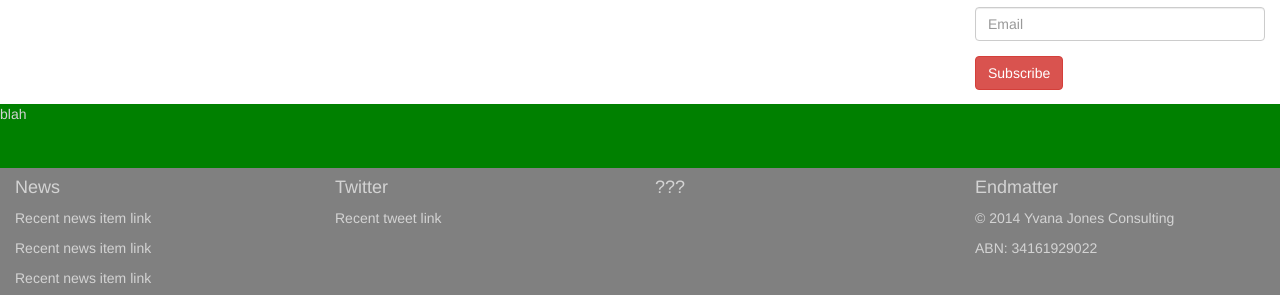
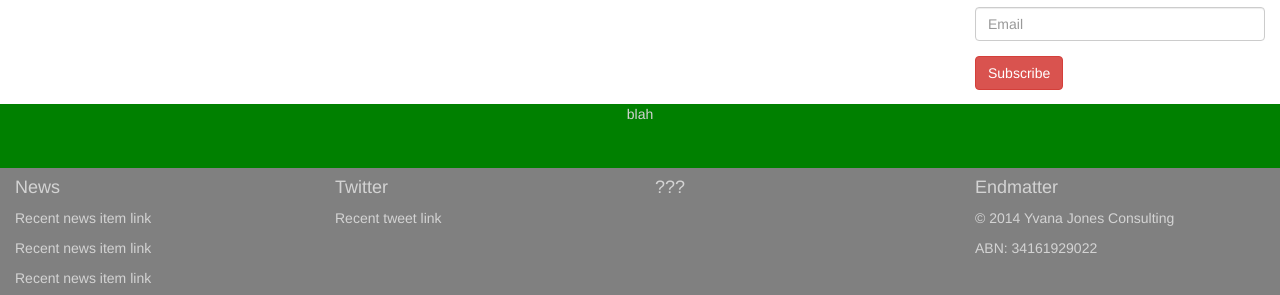
Before and after one commit to idm/idm.github.io, a Jekyll site: the page built from yjc/policy.md, in a window 1280 px wide. Shown: the part 776-1071 px from the top of the page. Built offline with Jekyll 4.4.1, drawn with Linux system fonts in a browser that asks for light colours; nearby versions of some CDN libraries.

Commit message:
refine clients

```diff
--- a/_layouts/yjc.html
+++ b/_layouts/yjc.html
@@ -66,6 +66,8 @@
   height: 64px;
   background-color: green;
   align: center;
+  vertical-align: middle;
+  text-align: center;
 }
 
 img {
```
